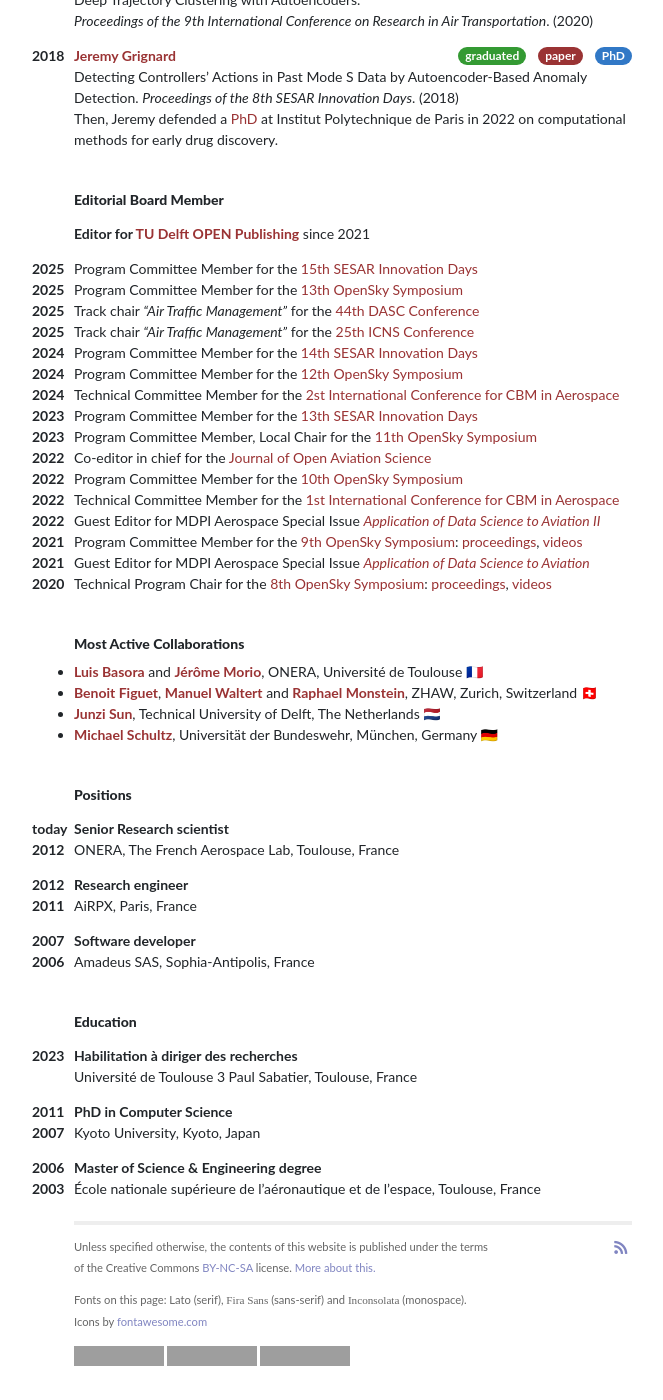
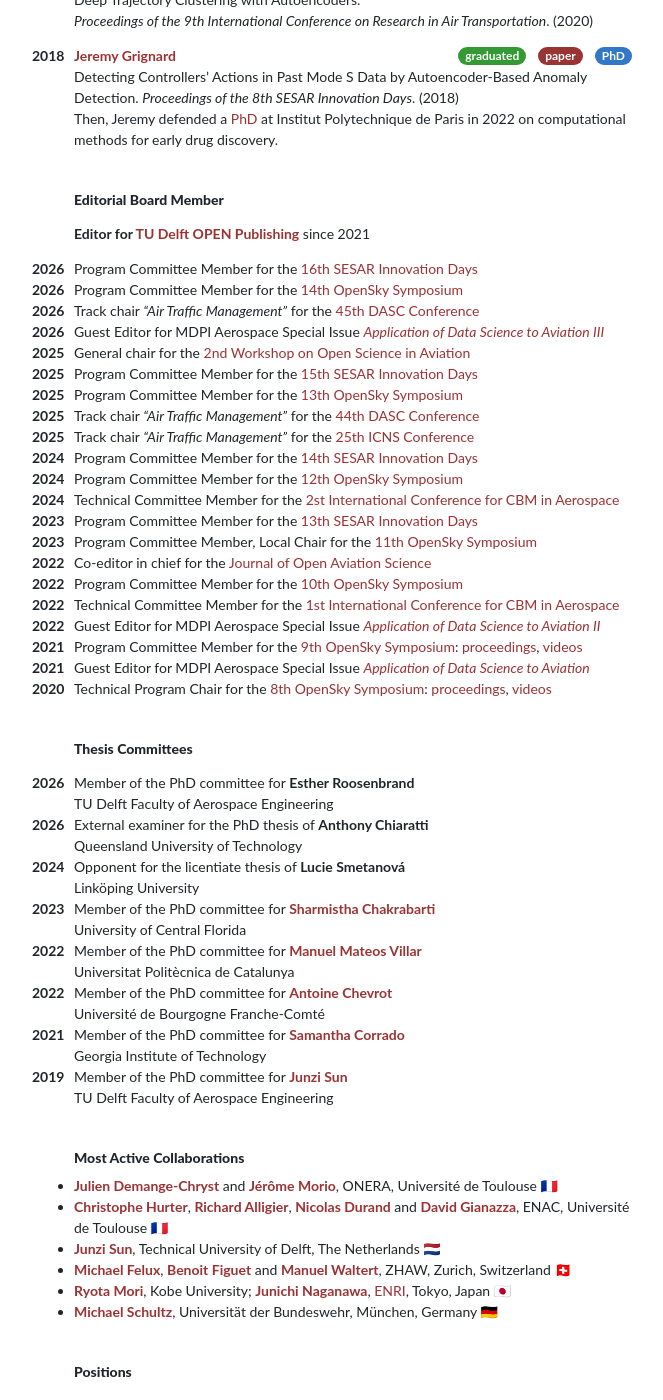
Before and after one commit to xoolive/xoolive.github.io, a Jekyll site: the page built from _pages/research.md, in a window 1280 px wide and 1400 px high, scrolled down 3338 px. Shown: the whole window, without its empty margins (287-950 px from the left). Built offline with Jekyll 4.4.1, drawn with Linux system fonts in a browser that asks for light colours; nearby versions of some CDN libraries; some web fonts are replaced; a script that is not in the unit is left out; before the commit the page ends 4715 px from its top, so only the background shows below that; grey boxes are pictures that could not be loaded.

Commit message:
Update research service and collaborations

```diff
--- a/_pages/research.md
+++ b/_pages/research.md
@@ -175,6 +175,11 @@
 
 **Editor for [TU Delft OPEN Publishing](https://www.tudelft.nl/library/tu-delft-open-science/os/open-publishing)** since 2021
 
+<span class="float-left year">2026</span>Program Committee Member for the [16th SESAR Innovation Days](https://sesarju.eu/sesarinnovationdays)<br/>
+<span class="float-left year">2026</span>Program Committee Member for the [14th OpenSky Symposium](https://symposium.opensky-network.org/)<br/>
+<span class="float-left year">2026</span>Track chair _"Air Traffic Management"_ for the [45th DASC Conference](https://dasconline.org/2026)<br/>
+<span class="float-left year">2026</span>Guest Editor for MDPI Aerospace Special Issue [_Application of Data Science to Aviation III_](https://www.mdpi.com/journal/aerospace/special_issues/NMI484T4J9)<br/>
+<span class="float-left year">2025</span>General chair for the [2nd Workshop on Open Science in Aviation](https://mode-s.org/workshop)<br/>
 <span class="float-left year">2025</span>Program Committee Member for the [15th SESAR Innovation Days](https://sesarju.eu/sesarinnovationdays)<br/>
 <span class="float-left year">2025</span>Program Committee Member for the [13th OpenSky Symposium](http://symposium.opensky-network.org/)<br/>
 <span class="float-left year">2025</span>Track chair _"Air Traffic Management"_ for the [44th DASC Conference](https://2025.dasconline.org/)<br/>
@@ -192,11 +197,32 @@
 <span class="float-left year">2021</span> Guest Editor for MDPI Aerospace Special Issue [_Application of Data Science to Aviation_](https://www.mdpi.com/journal/aerospace/special_issues/Application_Data_Science_Aviation)<br/>
 <span class="float-left year">2020</span> Technical Program Chair for the [8th OpenSky Symposium](https://symposium.opensky-network.org/2020/): [proceedings](https://www.mdpi.com/2504-3900/59/1), [videos](https://www.youtube.com/playlist?list=PLNft4qtPGeqO79zjez0mEPYEHkoI7zQCo)
 
+## Thesis Committees
+
+<span class="float-left year">2026</span>Member of the PhD committee for **Esther Roosenbrand**<br/>
+TU Delft Faculty of Aerospace Engineering<br/>
+<span class="float-left year">2026</span>External examiner for the PhD thesis of **Anthony Chiaratti**<br/>
+Queensland University of Technology<br/>
+<span class="float-left year">2024</span>Opponent for the licentiate thesis of **Lucie Smetanová**<br/>
+Linköping University<br/>
+<span class="float-left year">2023</span>Member of the PhD committee for [**Sharmistha Chakrabarti**](https://stars.library.ucf.edu/etd2020/1851/)<br/>
+University of Central Florida<br/>
+<span class="float-left year">2022</span>Member of the PhD committee for [**Manuel Mateos Villar**](https://hdl.handle.net/2117/380808)<br/>
+Universitat Politècnica de Catalunya<br/>
+<span class="float-left year">2022</span>Member of the PhD committee for [**Antoine Chevrot**](https://theses.fr/2022UBFCD010)<br/>
+Université de Bourgogne Franche-Comté<br/>
+<span class="float-left year">2021</span>Member of the PhD committee for [**Samantha Corrado**](http://hdl.handle.net/1853/66182)<br/>
+Georgia Institute of Technology<br/>
+<span class="float-left year">2019</span>Member of the PhD committee for [**Junzi Sun**](https://doi.org/10.4233/uuid:af94d535-1853-4a6c-8b3f-77c98a52346a)<br/>
+TU Delft Faculty of Aerospace Engineering<br/>
+
 ## Most Active Collaborations
 
-- [**Luis Basora**](https://github.com/lbasora/) and [**Jérôme Morio**](https://www.onera.fr/en/staff/jerome-morio), ONERA, Université de Toulouse 🇫🇷
-- [**Benoit Figuet**](https://www.zhaw.ch/en/about-us/person/figu/), [**Manuel Waltert**](https://www.zhaw.ch/en/about-us/person/wate) and [**Raphael Monstein**](https://www.zhaw.ch/en/about-us/person/mora/), ZHAW, Zurich, Switzerland 🇨🇭
+- [**Julien Demange-Chryst**](https://orcid.org/0009-0002-6086-8437) and [**Jérôme Morio**](https://www.onera.fr/en/staff/jerome-morio), ONERA, Université de Toulouse 🇫🇷
+- [**Christophe Hurter**](https://recherche.enac.fr/~hurter/), [**Richard Alligier**](https://orcid.org/0000-0003-3279-8208), [**Nicolas Durand**](https://orcid.org/0000-0003-0417-9231) and [**David Gianazza**](https://orcid.org/0000-0002-9294-3422), ENAC, Université de Toulouse 🇫🇷
 - [**Junzi Sun**](https://junzisun.com/), Technical University of Delft, The Netherlands 🇳🇱
+- [**Michael Felux**](https://www.zhaw.ch/en/about-us/person/felu/), [**Benoit Figuet**](https://www.zhaw.ch/en/about-us/person/figu/) and [**Manuel Waltert**](https://www.zhaw.ch/en/about-us/person/wate), ZHAW, Zurich, Switzerland 🇨🇭
+- [**Ryota Mori**](https://orcid.org/0000-0002-2804-2048), Kobe University; [**Junichi Naganawa**](https://orcid.org/0000-0002-5899-5675), [ENRI](https://www.enri.go.jp/), Tokyo, Japan 🇯🇵
 - [**Michael Schultz**](https://www.unibw.de/lvk/), Universität der Bundeswehr, München, Germany 🇩🇪
 
 ## Positions
```
